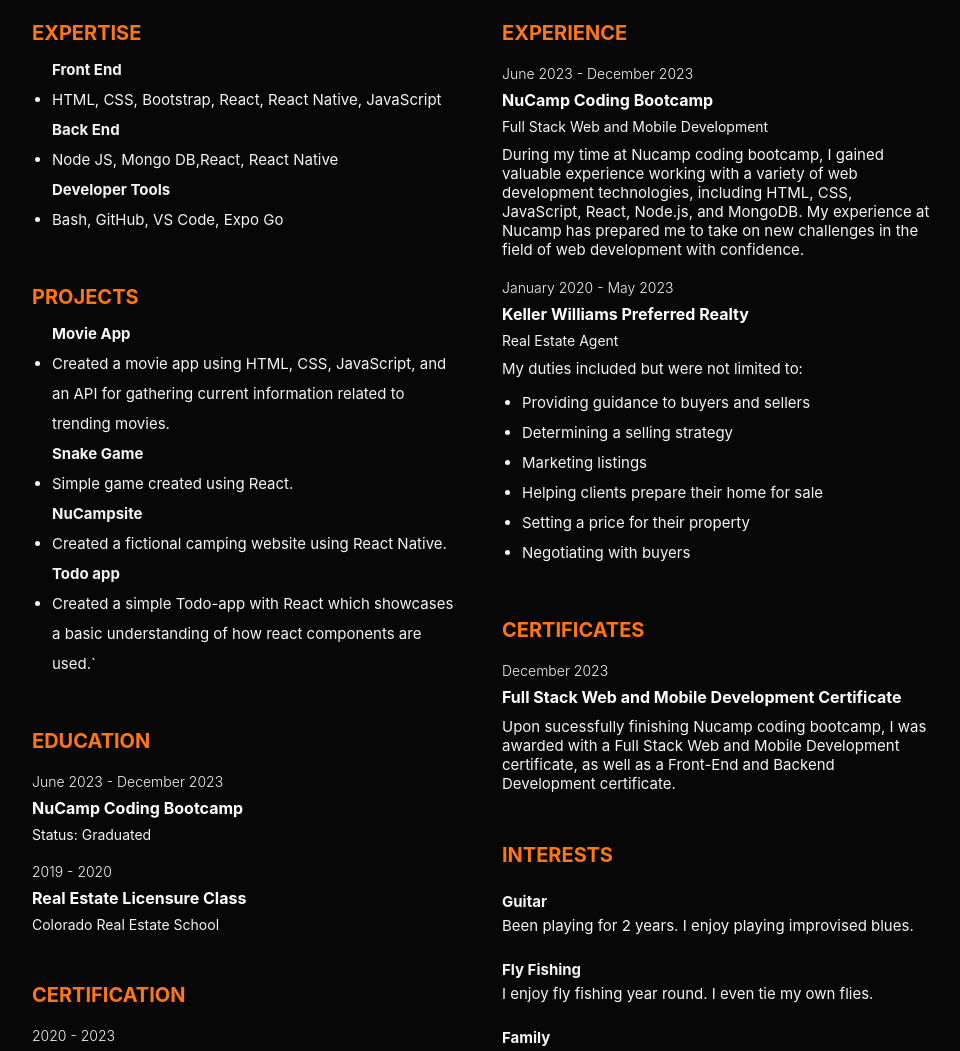
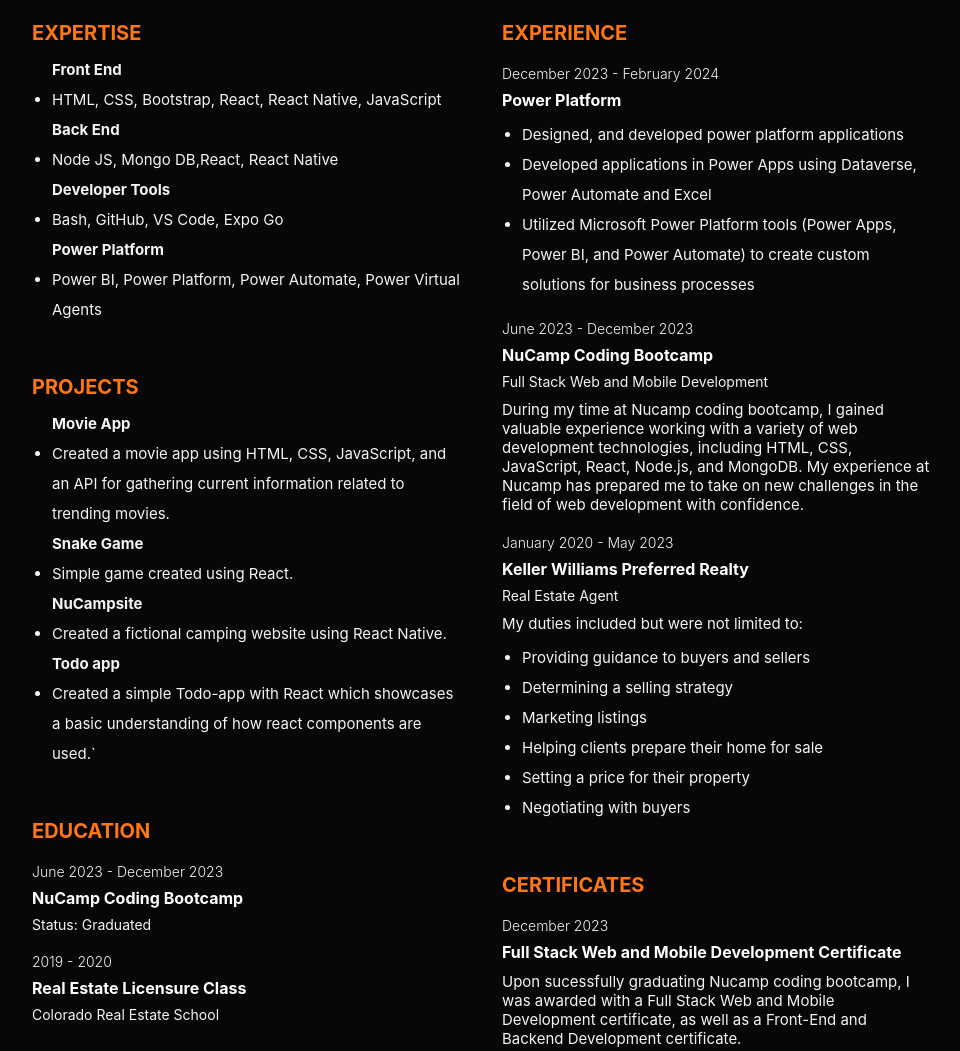
Before and after one commit to JasonGoodnight/resume, a plain HTML site: page index.html in a window 1280 px wide. Shown: the part 320-1371 px from the top of the page, without its empty margins (158-1118 px from the left). Drawn offline with nearby package versions, Linux system fonts and the light colour scheme.

Commit message:
Update Power Platform

```diff
--- a/index.html
+++ b/index.html
@@ -46,6 +46,8 @@
           <li>Node JS, Mongo DB,React, React Native</li>
           <h4>Developer Tools</h4>
           <li>Bash, GitHub, VS Code, Expo Go</li>
+          <h4>Power Platform</h4>
+          <li>Power BI, Power Platform, Power Automate, Power Virtual Agents</li>
         </ul>
       </div>
       <div class="skills">
@@ -116,6 +118,22 @@
       <div class="exp">
         <h3 class="title">Experience</h3>
         <div class="exp_item">
+          <p class="item_preTitle">December 2023 - February 2024</p>
+          <h4 class="item_title">Power Platform</h4>
+          <p class="item_subtitle"></p>
+          <p class=" description">
+
+          <ul class="skills_list description">
+            <li>Designed, and developed power platform applications</li>
+            <li>Developed applications in Power Apps using Dataverse, Power Automate and
+              Excel</li>
+            <li>Utilized Microsoft Power Platform tools (Power Apps, Power BI, and
+              Power Automate) to create custom solutions for business processes</li>
+          </ul>
+
+          </p>
+        </div>
+        <div class="exp_item">
           <p class="item_preTitle">June 2023 - December 2023</p>
           <h4 class="item_title">NuCamp Coding Bootcamp</h4>
           <p class="item_subtitle">Full Stack Web and Mobile Development</p>
@@ -158,7 +176,7 @@
           <p class="item_preTitle">December 2023</p>
           <h4 class="item_title">Full Stack Web and Mobile Development Certificate</h4>
           <p class="description">
-            Upon sucessfully finishing Nucamp coding bootcamp, I was awarded with a Full Stack
+            Upon sucessfully graduating Nucamp coding bootcamp, I was awarded with a Full Stack
             Web and Mobile Development certificate, as well as a Front-End and Backend Development
             certificate.
           </p>
```
